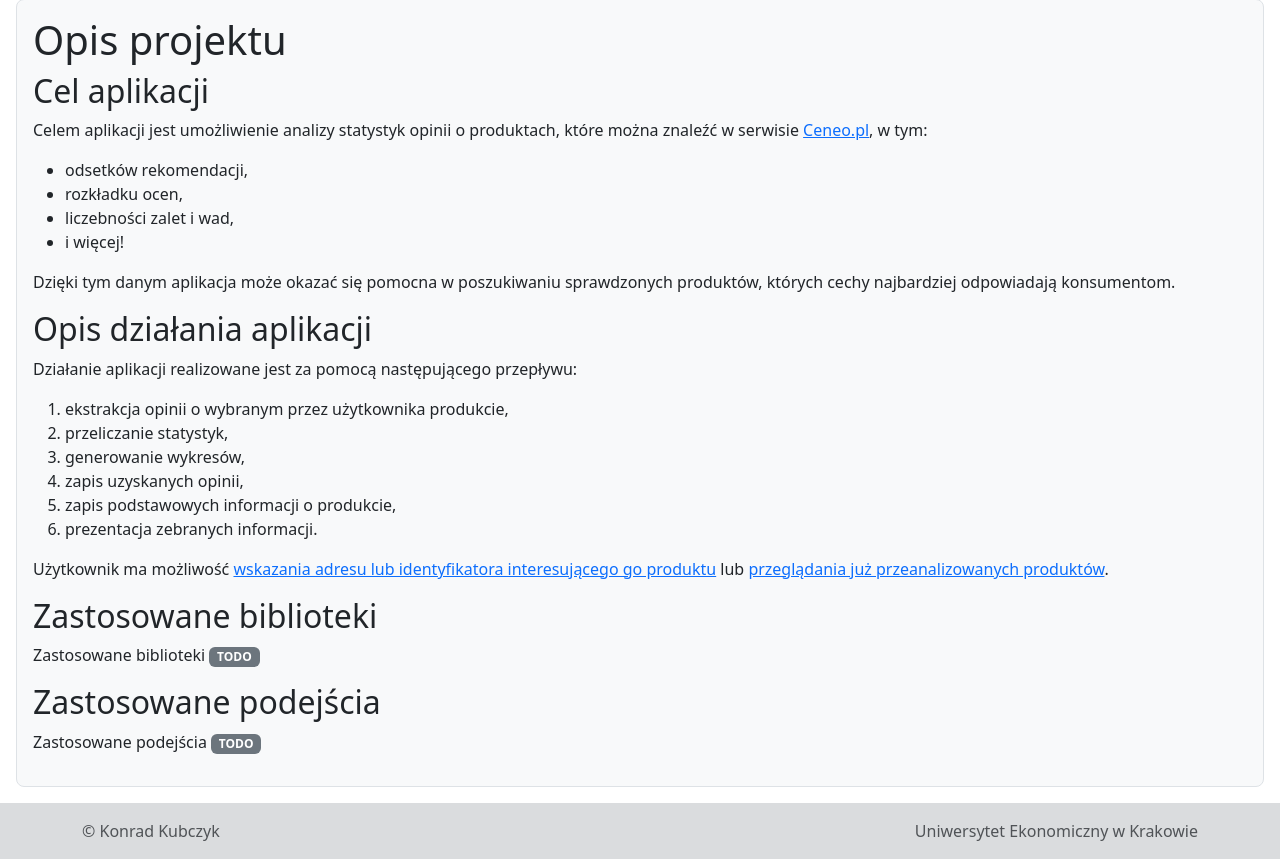
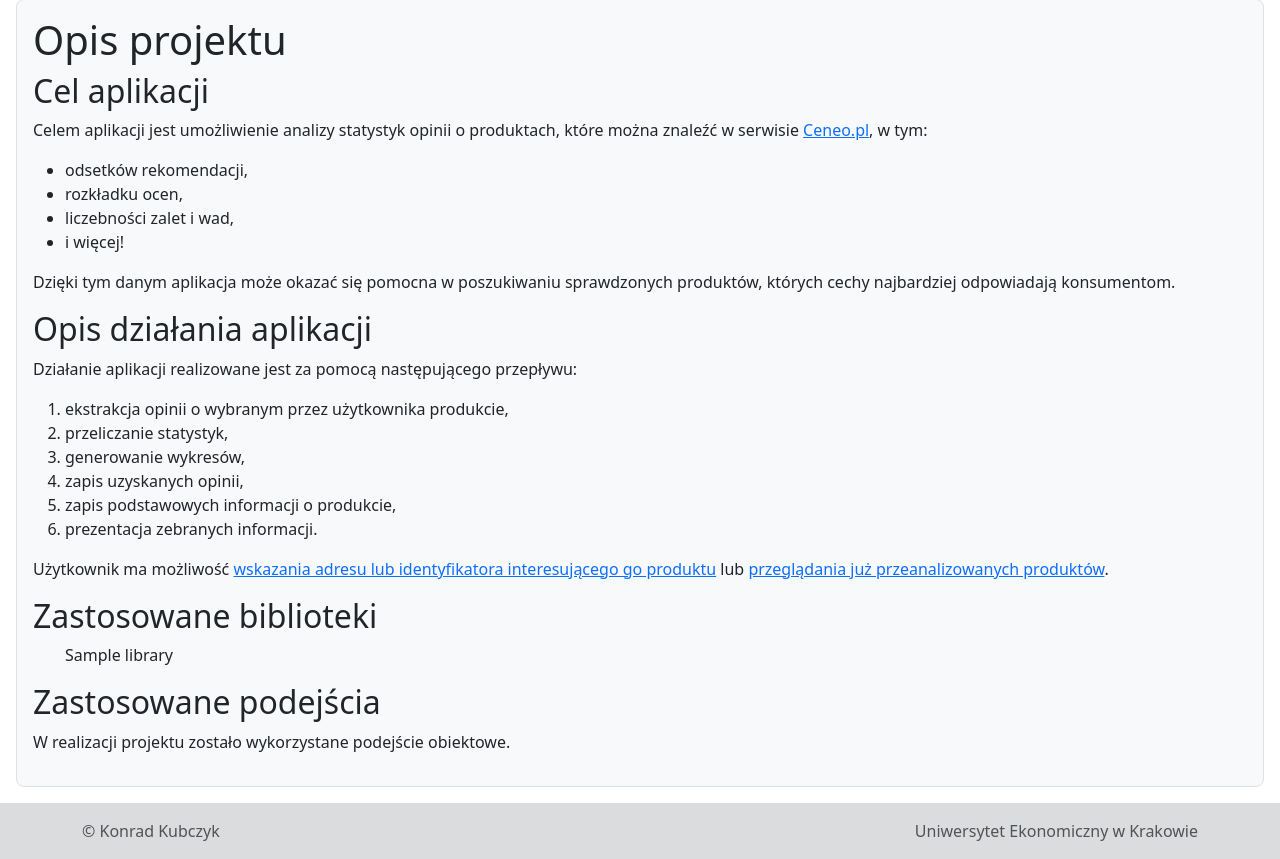
Before and after one commit to konradkubczyk/CeneoWebScraper, a Flask app: template app/templates/index.html.jinja in a window 1280 px wide. Shown: the part 73-932 px from the top of the page. Run offline with Flask 2, Linux system fonts and the light colour scheme; the template is opened without the code that fills it: most values are stand-ins (such as "Sample title", 1, 10 or a date in 2020); some libraries are stand-ins or nearby versions.

Commit message:
Add list of libraries

```diff
--- a/app/templates/index.html.jinja
+++ b/app/templates/index.html.jinja
@@ -22,7 +22,11 @@
     </ol>
     <p>Użytkownik ma możliwość <a href="/extract">wskazania adresu lub identyfikatora interesującego go produktu</a> lub <a href="/products">przeglądania już przeanalizowanych produktów</a>.</p>
     <h2>Zastosowane biblioteki</h2>
-    <p>Zastosowane biblioteki <span class="badge bg-secondary">TODO</span></p>
+    <ul>
+        {% for library in libraries %}
+            {{ library }}
+        {% endfor %}
+    </ul>
     <h2>Zastosowane podejścia</h2>
-    <p>Zastosowane podejścia <span class="badge bg-secondary">TODO</span></p>
+    <p>W realizacji projektu zostało wykorzystane podejście obiektowe.</p>
 {% endblock content %}
```
Also changed, not shown: app/routes.py (+7 -1 lines).
